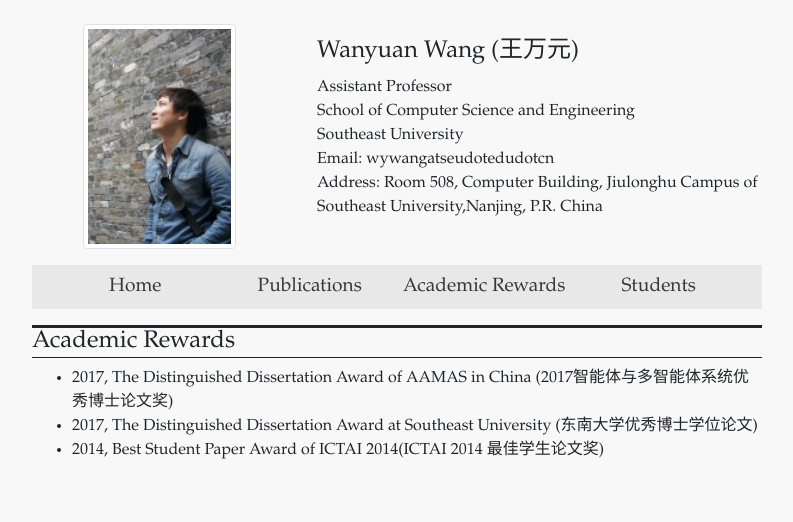
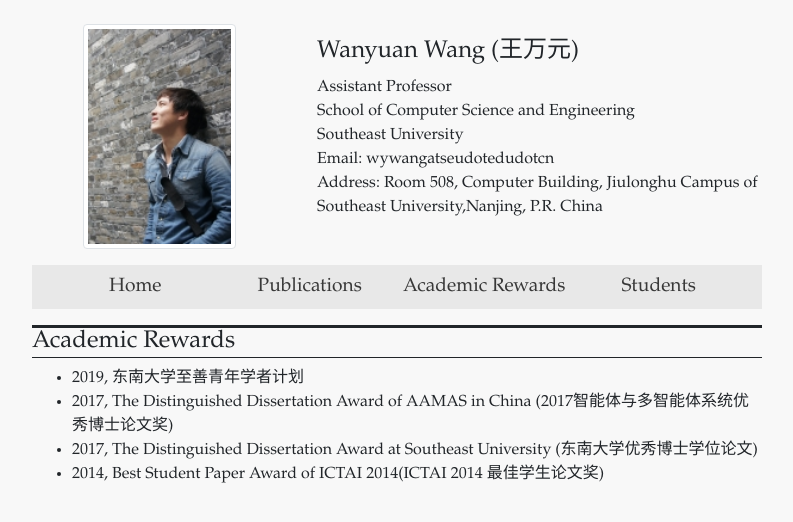
Before and after one commit to wanyuanwang/wanyuanwang.github.io, a Jekyll site: the page built from rewards.html, in a window 1280 px wide. Shown: the top 522 px of the page, without its empty margins (243-1036 px from the left). Built offline with Jekyll 4.4.1, drawn with Linux system fonts in a browser that asks for light colours.

Commit message:
Update academic_rewards.yml

```diff
--- a/_data/academic_rewards.yml
+++ b/_data/academic_rewards.yml
@@ -1,3 +1,5 @@
+- date: 2019
+  name: 东南大学至善青年学者计划
 - date: 2017
   name: The Distinguished Dissertation Award of AAMAS in China (2017智能体与多智能体系统优秀博士论文奖)
 - date: 2017
```
